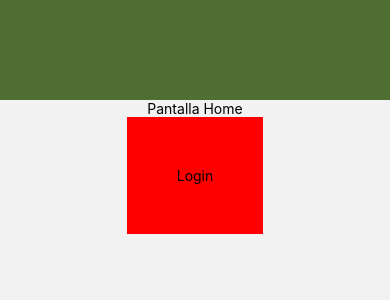
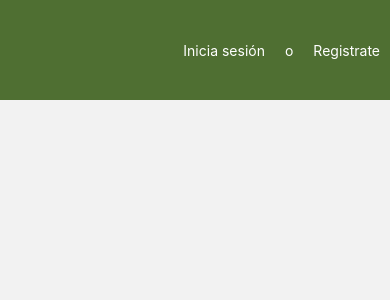
Before and after one commit to JRPG01/Swet_Home, a React Native app: screen /Home in a window 390 px wide. Shown: the top 300 px of the page. Built offline with nearby package versions, Linux system fonts and the light colour scheme.

Commit message:
Se avanzó en el Home screen, se esta haciendo el header propío y luego se utilizará flatList para dibujar la lista de casas en forma de tarjetas

```diff
--- a/screens/home-screen.js
+++ b/screens/home-screen.js
@@ -1,25 +1,42 @@
+import React from "react";
+import { useState } from "react";
 import { useNavigation } from "@react-navigation/native";
 import { View, Text, StyleSheet, Image, Pressable} from "react-native";
+import { FlatList } from "react-native-gesture-handler";
 
 const logo = "";
+const fondo = "../resources/fondo_HomeScreen";
 
 export default function HomeScreen () {
+    const [logiado, isLogiado] = useState(false);
+
     const navigation = useNavigation();
+    const [iniciar, setiniciar] = useState(false);
+    const [registrar, setRegistrar] = useState(false);
+
+    const inicioIN = () => setiniciar(true);
+    const inicioOUT = () => setiniciar(false);
+    const registrarIN = () => setRegistrar(true);
+    const registrarOUT = () => setRegistrar(false);
 
     return(
         <View style = {style.screen}>
-            <View style={{width: "100%", height:100, backgroundColor: "#4f6f32"}}>
+            <View style={{width: "100%", height:100, backgroundColor: "#4f6f32", position: "absolute", top:0, left:0, right:0, flexDirection: "row", justifyContent:"flex-end"}}>
+
                 <Image source={{uri: logo}} />
 
+                <Pressable onPress={()=>navigation.navigate('Login')} style={style.boton} onPressIn={inicioIN} onPressOut={inicioOUT}>
+                    <Text style={iniciar ? style.textoSeleccionado : style.texto }>Inicia sesión</Text>
+                </Pressable>
+                <Text style={style.texto}>o</Text>
+                <Pressable onPress={()=>navigation.navigate('Register')} style={style.boton} onPressIn={registrarIN} onPressOut={registrarOUT}>
+                    <Text style={registrar ? style.textoSeleccionado : style.texto}>Registrate</Text>
+                </Pressable>
             </View>
 
-            <Text>Pantalla Home</Text>
-
-            <View style={style.screen}>
-                <Pressable onPress={()=>navigation.navigate('Login')} style={style.boton}>
-                    <Text>Login</Text>
-                </Pressable>
-            </View>
+            <FlatList>
+                <Image source={{uri: fondo}} style={[style.screen, StyleSheet.absoluteFillObject]}/>
+            </FlatList>
         </View>
     );
 }
@@ -27,15 +44,29 @@ export default function HomeScreen () {
 const style = StyleSheet.create({
     screen:{
         justifyContent: "center",
-        alignItems: "center"
+        alignItems: "center",
     },
 
     boton:{
+        height: "100%",
+        position: "relative",
+    },
+
+    texto:{
+        height: 100,
+        display: "flex",
+        alignItems:"center",
         justifyContent: "center",
-        alignItems: "center",
-        margin: 50,
-        width: "100%",
-        height: "100%",
-        backgroundColor: "rgba(255, 0, 0, 1)"
+        paddingHorizontal: 10,
+        color: "white"
+    },
+
+    textoSeleccionado:{
+        height: 100,
+        display: "flex",
+        alignItems:"center",
+        justifyContent: "center",
+        paddingHorizontal: 10,
+        color: "cyan"
     }
 });
```
Also changed, not shown: 1 other file (tests, documents, lock files or other folders).
